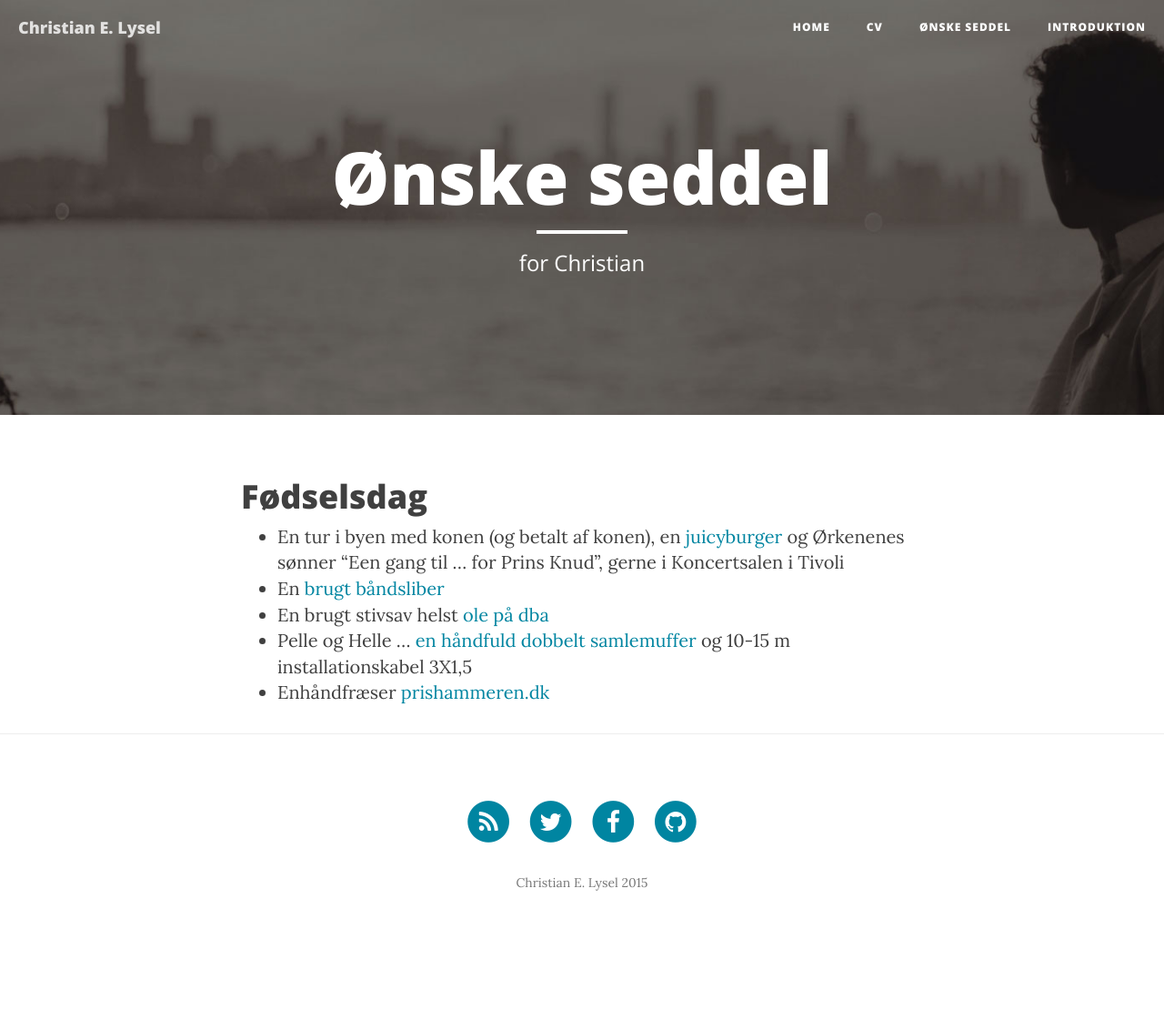
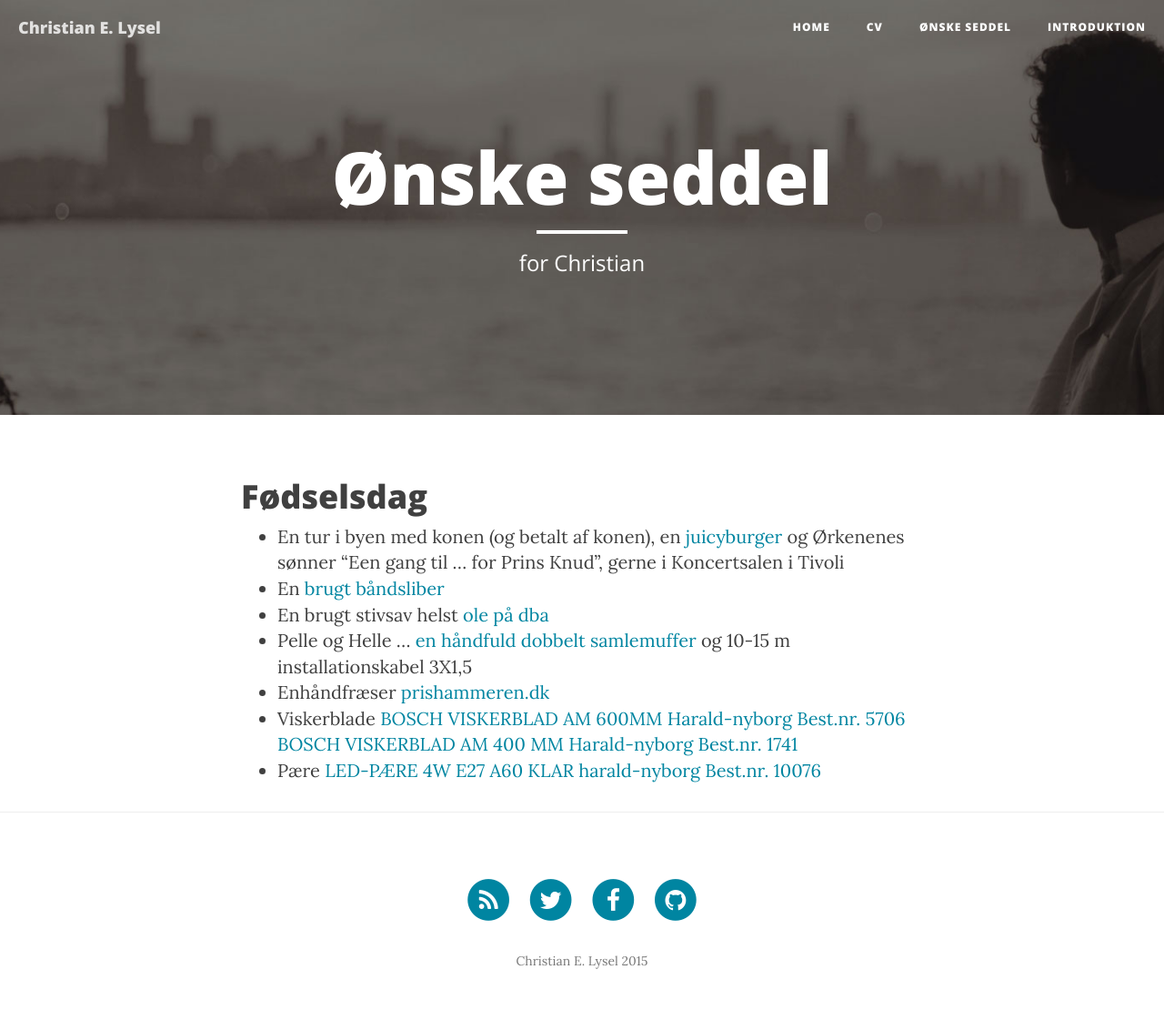
Before and after one commit to clysel/christian.lysel.net, a Jekyll site: the page built from gave.markdown, in a window 1280 px wide. Shown: the whole page at 91% size. Built offline with Jekyll 4.4.1, drawn with Linux system fonts in a browser that asks for light colours; nearby versions of some CDN libraries; before the commit the page ends 1046 px from its top, so only the background shows below that.

Commit message:
Update gave.markdown

```diff
--- a/gave.markdown
+++ b/gave.markdown
@@ -11,3 +11,6 @@ header-img: "img/about-bg.jpg"
  * En brugt stivsav helst [ole på dba](http://www.dba.dk/stiksav-metabo-ste-100-plu/id-1012308298/)
  * Pelle og Helle ... [en håndfuld dobbelt samlemuffer](http://www.harald-nyborg.dk/p5388/samlemuffe-dobbel-2-5mm-100stk) og 10-15 m installationskabel 3X1,5
  * Enhåndfræser [prishammeren.dk](http://www.prishammeren.dk/shop/makita-enhaandsfraeser-5019p.html)
+ * Viskerblade [BOSCH VISKERBLAD AM 600MM Harald-nyborg Best.nr. 5706](http://www.harald-nyborg.dk/p5706/bosch-viskerblad-am-600mm) [BOSCH VISKERBLAD AM 400 MM Harald-nyborg
+Best.nr. 1741](http://www.harald-nyborg.dk/p1741/bosch-viskerblad-am-400-mm)
+ * Pære [LED-PÆRE 4W E27 A60 KLAR harald-nyborg Best.nr. 10076](http://www.harald-nyborg.dk/p10076/led-paere-4w-e27-a60-klar)
```
